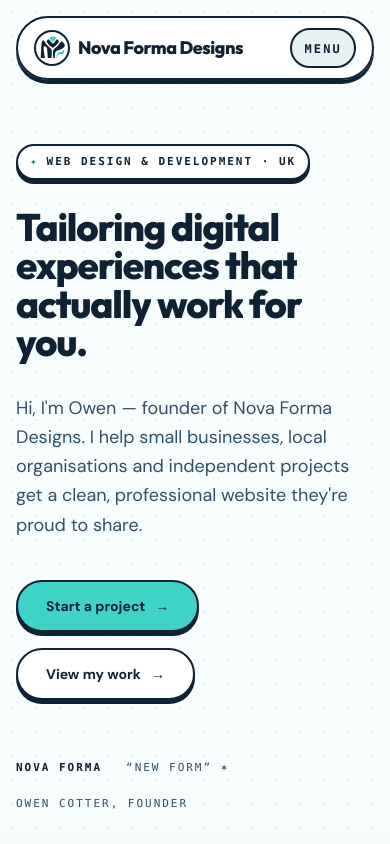
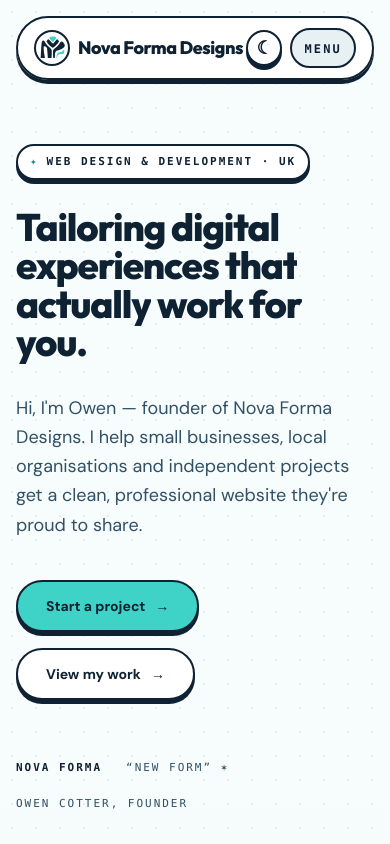
Before and after one commit to Ojay97-hub/nova-forma-revamp, a React (Vite) app: page / in a window 390 px wide. Shown: the top 844 px of the page. Built offline with nearby package versions, Linux system fonts and the light colour scheme.

Commit message:
Add dark mode theme toggle

```diff
--- a/index.html
+++ b/index.html
@@ -1,5 +1,5 @@
 <!doctype html>
-<html lang="en" class="bg-[#F7FCFC]">
+<html lang="en">
   <head>
     <meta charset="UTF-8" />
     <meta name="viewport" content="width=device-width, initial-scale=1.0" />
@@ -7,6 +7,19 @@
       name="description"
       content="Nova Forma Designs - UK web design &amp; development by Owen Cotter. Clean, responsive, accessible websites tailored to your business."
     />
+    <script>
+      (function () {
+        try {
+          var stored = localStorage.getItem("nova-forma-theme");
+          var dark = stored === "dark";
+          document.documentElement.classList.toggle("dark", dark);
+          document.documentElement.dataset.theme = dark ? "dark" : "light";
+          document.documentElement.style.backgroundColor = dark ? "#050c12" : "#f7fcfc";
+        } catch (error) {
+          document.documentElement.style.backgroundColor = "#f7fcfc";
+        }
+      })();
+    </script>
     <title>Nova Forma Designs | Web Design &amp; Development UK</title>
     <link rel="icon" href="/logo.svg" type="image/svg+xml" />
     <link rel="preconnect" href="https://fonts.googleapis.com" />
--- a/src/components/MagneticButton.tsx
+++ b/src/components/MagneticButton.tsx
@@ -60,8 +60,8 @@ export default function MagneticButton({
   const base =
     "group relative inline-flex items-center gap-2.5 rounded-full border-2 border-ink px-7 py-3.5 font-sans text-sm font-bold shadow-pop transition-[transform,background-color,box-shadow] duration-200 ease-out hover:-translate-y-0.5 hover:shadow-pop-lg active:translate-y-0.5 active:shadow-none";
   const styles: Record<Variant, string> = {
-    solid: "bg-teal text-ink hover:bg-teal-soft",
-    ink: "bg-ink text-cream hover:bg-teal hover:text-ink",
+    solid: "bg-teal text-navy hover:bg-teal-soft dark:hover:bg-teal",
+    ink: "bg-navy text-paper hover:bg-teal hover:text-navy",
     ghost: "bg-ivory text-ink hover:bg-navy-mist",
   };
   const cls = `${base} ${styles[variant]} ${className}`;
--- a/src/components/Navbar.tsx
+++ b/src/components/Navbar.tsx
@@ -1,6 +1,7 @@
 import { useEffect, useRef, useState } from "react";
 import { gsap } from "../lib/animations";
 import { usePrefersReducedMotion } from "../hooks/usePrefersReducedMotion";
+import { useTheme, type Theme } from "../hooks/useTheme";
 import LogoMark from "./ui/LogoMark";
 
 const LINKS = [
@@ -10,10 +11,36 @@ const LINKS = [
   { label: "Process", href: "#process" },
 ];
 
+function ThemeToggle({
+  theme,
+  onToggle,
+  className = "",
+}: {
+  theme: Theme;
+  onToggle: () => void;
+  className?: string;
+}) {
+  const nextTheme = theme === "dark" ? "light" : "dark";
+
+  return (
+    <button
+      type="button"
+      aria-label={`Switch to ${nextTheme} mode`}
+      aria-pressed={theme === "dark"}
+      title={`Switch to ${nextTheme} mode`}
+      onClick={onToggle}
+      className={`grid h-10 w-10 shrink-0 place-items-center rounded-full border-2 border-ink bg-ivory text-lg font-bold leading-none text-ink shadow-pop transition-[transform,background-color,box-shadow] duration-200 hover:-translate-y-0.5 hover:bg-navy-mist hover:shadow-pop-lg active:translate-y-0.5 active:shadow-none ${className}`}
+    >
+      <span aria-hidden>{theme === "dark" ? "☀" : "☾"}</span>
+    </button>
+  );
+}
+
 export default function Navbar() {
   const nav = useRef<HTMLElement>(null);
   const [open, setOpen] = useState(false);
   const reduced = usePrefersReducedMotion();
+  const { theme, toggleTheme } = useTheme();
 
   useEffect(() => {
     const el = nav.current;
@@ -57,15 +84,20 @@ export default function Navbar() {
           <li>
             <a
               href="#contact"
-              className="rounded-full border-2 border-ink bg-teal px-4 py-2 text-sm font-bold text-ink shadow-pop transition-[transform,box-shadow] duration-200 hover:-translate-y-0.5 hover:shadow-pop-lg active:translate-y-0.5 active:shadow-none"
+              className="rounded-full border-2 border-ink bg-teal px-4 py-2 text-sm font-bold text-navy shadow-pop transition-[transform,box-shadow] duration-200 hover:-translate-y-0.5 hover:shadow-pop-lg active:translate-y-0.5 active:shadow-none"
             >
               Let's chat
             </a>
           </li>
+          <li>
+            <ThemeToggle theme={theme} onToggle={toggleTheme} />
+          </li>
         </ul>
 
+        <div className="flex items-center gap-2 md:hidden">
+          <ThemeToggle theme={theme} onToggle={toggleTheme} className="h-9 w-9" />
           <button
-          className="rounded-full border-2 border-ink bg-navy-mist px-3 py-1.5 md:hidden"
+            className="rounded-full border-2 border-ink bg-navy-mist px-3 py-1.5"
             aria-expanded={open}
             aria-controls="mobile-menu"
             aria-label={open ? "Close menu" : "Open menu"}
@@ -75,6 +107,7 @@ export default function Navbar() {
               {open ? "Close" : "Menu"}
             </span>
           </button>
+        </div>
       </nav>
 
       {/* Mobile menu */}
--- a/src/components/three/HeroScene.tsx
+++ b/src/components/three/HeroScene.tsx
@@ -1,18 +1,60 @@
-import { useMemo, useRef, useState } from "react";
+import { useEffect, useMemo, useRef, useState } from "react";
 import { Canvas, type ThreeEvent, useFrame, useThree } from "@react-three/fiber";
 import * as THREE from "three";
 
 type LogoPart = {
   name: string;
-  color: string;
+  color: "navy" | "teal";
   points: Array<[number, number]>;
   hoverOffset: [number, number, number];
 };
 
-const NAVY = "#0F2233";
-const TEAL = "#3FD2C6";
-const HOVER_TEAL = "#7CF4EC";
-const HOVER_NAVY = "#244963";
+type ScenePalette = {
+  navy: string;
+  teal: string;
+  hoverTeal: string;
+  hoverNavy: string;
+  inkEmissive: number;
+  inkPulse: number;
+  inkHoverEmissive: number;
+  inkRoughness: number;
+  light: string;
+};
+
+const LIGHT_PALETTE: ScenePalette = {
+  navy: "#0F2233",
+  teal: "#3FD2C6",
+  hoverTeal: "#7CF4EC",
+  hoverNavy: "#244963",
+  inkEmissive: 0.015,
+  inkPulse: 0.015,
+  inkHoverEmissive: 0.03,
+  inkRoughness: 0.36,
+  light: "#F7FCFC",
+};
+
+function getScenePalette(): ScenePalette {
+  if (typeof window === "undefined") return LIGHT_PALETTE;
+
+  const styles = window.getComputedStyle(document.documentElement);
+  const read = (name: string, fallback: string) => styles.getPropertyValue(name).trim() || fallback;
+  const readNumber = (name: string, fallback: number) => {
+    const value = Number.parseFloat(styles.getPropertyValue(name));
+    return Number.isFinite(value) ? value : fallback;
+  };
+
+  return {
+    navy: read("--logo-ink", LIGHT_PALETTE.navy),
+    teal: read("--logo-accent", LIGHT_PALETTE.teal),
+    hoverTeal: read("--logo-accent-hover", LIGHT_PALETTE.hoverTeal),
+    hoverNavy: read("--logo-ink-hover", LIGHT_PALETTE.hoverNavy),
+    inkEmissive: readNumber("--logo-ink-emissive", LIGHT_PALETTE.inkEmissive),
+    inkPulse: readNumber("--logo-ink-pulse", LIGHT_PALETTE.inkPulse),
+    inkHoverEmissive: readNumber("--logo-ink-hover-emissive", LIGHT_PALETTE.inkHoverEmissive),
+    inkRoughness: readNumber("--logo-ink-roughness", LIGHT_PALETTE.inkRoughness),
+    light: read("--scene-light", LIGHT_PALETTE.light),
+  };
+}
 
 const normalize = ([x, y]: [number, number]): [number, number] => [
   (x - 90) / 42,
@@ -91,7 +133,7 @@ function makeRoundedShape(points: Array<[number, number]>, radius = 0.055) {
 const PARTS: LogoPart[] = [
   {
     name: "left-wing",
-    color: NAVY,
+    color: "navy",
     points: [
       [17.5, 154],
       [23.5, 57.5],
@@ -108,7 +150,7 @@ const PARTS: LogoPart[] = [
   },
   {
     name: "right-wing",
-    color: NAVY,
+    color: "navy",
     points: [
       [98, 154],
       [98, 105],
@@ -123,7 +165,7 @@ const PARTS: LogoPart[] = [
   },
   {
     name: "tail",
-    color: TEAL,
+    color: "teal",
     points: [
       [118, 154],
       [123.3, 127.8],
@@ -138,7 +180,7 @@ const PARTS: LogoPart[] = [
   },
   {
     name: "chevron",
-    color: NAVY,
+    color: "navy",
     points: [
       [55.2, 47],
       [66.7, 34.5],
@@ -151,7 +193,7 @@ const PARTS: LogoPart[] = [
   },
   {
     name: "spark",
-    color: TEAL,
+    color: "teal",
     points: [
       [72, 26],
       [95, 16],
@@ -185,6 +227,7 @@ function LogoShape({
   animate,
   hovered,
   activePoint,
+  palette,
   onPointerOver,
   onPointerOut,
 }: {
@@ -193,20 +236,22 @@ function LogoShape({
   animate: boolean;
   hovered: boolean;
   activePoint: THREE.Vector3 | null;
+  palette: ScenePalette;
   onPointerOver: () => void;
   onPointerOut: () => void;
 }) {
   const mesh = useRef<THREE.Mesh>(null);
   const material = useRef<THREE.MeshStandardMaterial>(null);
   const geometry = useMemo(() => makeGeometry(part.points), [part.points]);
-  const isAccent = part.color === TEAL;
+  const isAccent = part.color === "teal";
+  const partColor = isAccent ? palette.teal : palette.navy;
   const localPointer = useRef(new THREE.Vector3(999, 999, 999));
   const targetGlow = useRef(0);
 
-  const baseColor = useMemo(() => new THREE.Color(part.color), [part.color]);
+  const baseColor = useMemo(() => new THREE.Color(partColor), [partColor]);
   const hoverColor = useMemo(
-    () => new THREE.Color(isAccent ? HOVER_TEAL : HOVER_NAVY),
-    [isAccent],
+    () => new THREE.Color(isAccent ? palette.hoverTeal : palette.hoverNavy),
+    [isAccent, palette.hoverNavy, palette.hoverTeal],
   );
 
   const updateVertexGlow = (glow: number) => {
@@ -274,7 +319,7 @@ function LogoShape({
     if (material.current) {
       material.current.emissiveIntensity = isAccent
         ? 0.08 + Math.max(0, wave) * 0.1 + hoverLift * 0.22
-        : 0.015 + Math.max(0, wave) * 0.015 + hoverLift * 0.03;
+        : palette.inkEmissive + Math.max(0, wave) * palette.inkPulse + hoverLift * palette.inkHoverEmissive;
     }
 
     updateVertexGlow(glow);
@@ -306,16 +351,24 @@ function LogoShape({
         ref={material}
         color="#FFFFFF"
         vertexColors
-        roughness={isAccent ? 0.24 : 0.36}
-        metalness={isAccent ? 0.16 : 0.08}
-        emissive={part.color}
-        emissiveIntensity={isAccent ? 0.08 : 0.015}
+        roughness={isAccent ? 0.24 : palette.inkRoughness}
+        metalness={isAccent ? 0.16 : 0.04}
+        emissive={partColor}
+        emissiveIntensity={isAccent ? 0.08 : palette.inkEmissive}
       />
     </mesh>
   );
 }
 
-function AccentGlow({ animate, hovered }: { animate: boolean; hovered: boolean }) {
+function AccentGlow({
+  animate,
+  hovered,
+  palette,
+}: {
+  animate: boolean;
+  hovered: boolean;
+  palette: ScenePalette;
+}) {
   const group = useRef<THREE.Group>(null);
   const material = useRef<THREE.MeshBasicMaterial>(null);
 
@@ -333,7 +386,7 @@ function AccentGlow({ animate, hovered }: { animate: boolean; hovered: boolean }
     <group ref={group} position={[0.08, -0.08, -0.26]}>
       <mesh rotation={[Math.PI / 2, 0, 0]}>
         <torusGeometry args={[1.95, 0.01, 8, 120]} />
-        <meshBasicMaterial ref={material} color={TEAL} transparent opacity={0.12} />
+        <meshBasicMaterial ref={material} color={palette.teal} transparent opacity={0.12} />
       </mesh>
     </group>
   );
@@ -341,9 +394,11 @@ function AccentGlow({ animate, hovered }: { animate: boolean; hovered: boolean }
 
 function Scene({
   animate,
+  palette,
   onDragChange,
 }: {
   animate: boolean;
+  palette: ScenePalette;
   onDragChange: (dragging: boolean) => void;
 }) {
   const { viewport } = useThree();
@@ -492,7 +547,7 @@ function Scene({
         <meshBasicMaterial transparent opacity={0} depthWrite={false} />
       </mesh>
       <group ref={system} rotation={[0.04, -0.1, 0]}>
-        <AccentGlow animate={animate} hovered={Boolean(hoveredPart)} />
+        <AccentGlow animate={animate} hovered={Boolean(hoveredPart)} palette={palette} />
         {PARTS.map((part, index) => (
           <LogoShape
             key={part.name}
@@ -501,6 +556,7 @@ function Scene({
             animate={animate}
             hovered={hoveredPart === part.name}
             activePoint={hoveredPart === part.name ? activePoint : null}
+            palette={palette}
             onPointerOver={() => setHoveredPart(part.name)}
             onPointerOut={() => setHoveredPart((current) => (current === part.name ? null : current))}
           />
@@ -512,6 +568,17 @@ function Scene({
 
 export default function HeroScene({ animate }: { animate: boolean }) {
   const [dragging, setDragging] = useState(false);
+  const [palette, setPalette] = useState<ScenePalette>(getScenePalette);
+
+  useEffect(() => {
+    const root = document.documentElement;
+    const syncPalette = () => setPalette(getScenePalette());
+    const observer = new MutationObserver(syncPalette);
+
+    syncPalette();
+    observer.observe(root, { attributes: true, attributeFilter: ["class", "data-theme"] });
+    return () => observer.disconnect();
+  }, []);
 
   return (
     <Canvas
@@ -522,10 +589,10 @@ export default function HeroScene({ animate }: { animate: boolean }) {
       aria-hidden
     >
       <ambientLight intensity={0.9} />
-      <directionalLight position={[4, 5, 5]} intensity={2.15} color="#F7FCFC" />
-      <pointLight position={[-4, -2, 2]} intensity={18} color={TEAL} />
+      <directionalLight position={[4, 5, 5]} intensity={2.15} color={palette.light} />
+      <pointLight position={[-4, -2, 2]} intensity={18} color={palette.teal} />
       <pointLight position={[3, -3, 4]} intensity={8} color="#FFFFFF" />
-      <Scene animate={animate} onDragChange={setDragging} />
+      <Scene animate={animate} palette={palette} onDragChange={setDragging} />
     </Canvas>
   );
 }
--- /dev/null
+++ b/src/hooks/useTheme.ts
@@ -0,0 +1,50 @@
+import { useEffect, useState } from "react";
+
+export type Theme = "light" | "dark";
+
+const STORAGE_KEY = "nova-forma-theme";
+
+function getStoredTheme(): Theme | null {
+  try {
+    const stored = window.localStorage.getItem(STORAGE_KEY);
+    return stored === "light" || stored === "dark" ? stored : null;
+  } catch {
+    return null;
+  }
+}
+
+function getInitialTheme(): Theme {
+  if (typeof window === "undefined") return "light";
+  const stored = getStoredTheme();
+  return stored ?? "light";
+}
+
+function applyTheme(theme: Theme) {
+  const root = document.documentElement;
+  const dark = theme === "dark";
+  root.classList.toggle("dark", dark);
+  root.dataset.theme = theme;
+  root.style.backgroundColor = dark ? "#050c12" : "#f7fcfc";
+}
+
+export function useTheme() {
+  const [theme, setTheme] = useState<Theme>(getInitialTheme);
+
+  useEffect(() => {
+    applyTheme(theme);
+  }, [theme]);
+
+  const toggleTheme = () => {
+    setTheme((current) => {
+      const next = current === "dark" ? "light" : "dark";
+      try {
+        window.localStorage.setItem(STORAGE_KEY, next);
+      } catch {
+        // The visual theme still changes even if storage is unavailable.
+      }
+      return next;
+    });
+  };
+
+  return { theme, toggleTheme };
+}
--- a/src/index.css
+++ b/src/index.css
@@ -5,6 +5,56 @@
 @layer base {
   :root {
     color-scheme: light;
+    --color-cream: 247 252 252;
+    --color-ivory: 255 255 255;
+    --color-ink: 15 34 51;
+    --color-ink-soft: 49 80 102;
+    --color-ink-faint: 110 137 153;
+    --color-navy-mist: 231 241 243;
+    --color-teal-soft: 207 247 243;
+    --color-teal-deep: 19 142 141;
+    --color-lilac: 90 141 166;
+    --color-lilac-soft: 220 239 242;
+    --color-butter: 233 251 249;
+    --color-peach: 169 236 231;
+    --color-shadow: 15 34 51;
+    --focus-ring: 15 34 51;
+    --logo-ink: #0f2233;
+    --logo-accent: #3fd2c6;
+    --logo-ink-hover: #244963;
+    --logo-accent-hover: #7cf4ec;
+    --logo-ink-emissive: 0.015;
+    --logo-ink-pulse: 0.015;
+    --logo-ink-hover-emissive: 0.03;
+    --logo-ink-roughness: 0.36;
+    --scene-light: #f7fcfc;
+  }
+
+  :root.dark {
+    color-scheme: dark;
+    --color-cream: 5 12 18;
+    --color-ivory: 11 25 36;
+    --color-ink: 234 251 250;
+    --color-ink-soft: 169 206 213;
+    --color-ink-faint: 120 157 169;
+    --color-navy-mist: 20 48 61;
+    --color-teal-soft: 8 82 86;
+    --color-teal-deep: 127 245 237;
+    --color-lilac: 143 193 213;
+    --color-lilac-soft: 22 54 67;
+    --color-butter: 8 58 63;
+    --color-peach: 63 210 198;
+    --color-shadow: 63 210 198;
+    --focus-ring: 63 210 198;
+    --logo-ink: #ffffff;
+    --logo-accent: #3fd2c6;
+    --logo-ink-hover: #ffffff;
+    --logo-accent-hover: #97fff8;
+    --logo-ink-emissive: 0.2;
+    --logo-ink-pulse: 0.055;
+    --logo-ink-hover-emissive: 0.12;
+    --logo-ink-roughness: 0.2;
+    --scene-light: #ffffff;
   }
 
   html {
@@ -15,16 +65,17 @@
 
   body {
     @apply font-sans text-base;
+    background: rgb(var(--color-cream));
     text-rendering: optimizeLegibility;
   }
 
   ::selection {
-    background: #3fd2c6;
+    background: rgb(var(--color-teal-deep));
     color: #0f2233;
   }
 
   :focus-visible {
-    outline: 3px solid #0f2233;
+    outline: 3px solid rgb(var(--focus-ring));
     outline-offset: 3px;
     border-radius: 6px;
   }
@@ -60,16 +111,16 @@
 @layer utilities {
   /* Soft teal highlight behind inline words */
   .marker {
-    background-image: linear-gradient(transparent 58%, rgba(207, 247, 243, 0.95) 58%);
+    background-image: linear-gradient(transparent 58%, rgb(var(--color-teal-soft) / 0.95) 58%);
     box-decoration-break: clone;
     -webkit-box-decoration-break: clone;
     padding: 0 0.08em;
   }
   .marker-pink {
-    background-image: linear-gradient(transparent 58%, rgba(63, 210, 198, 0.28) 58%);
+    background-image: linear-gradient(transparent 58%, rgb(var(--color-teal-deep) / 0.32) 58%);
   }
   .marker-lilac {
-    background-image: linear-gradient(transparent 58%, rgba(220, 239, 242, 0.95) 58%);
+    background-image: linear-gradient(transparent 58%, rgb(var(--color-lilac-soft) / 0.95) 58%);
   }
 
   /* Hand-drawn wavy underline (inline SVG, no asset) */
@@ -83,7 +134,7 @@
 
   /* Subtle dotted texture for the white canvas */
   .dotgrid {
-    background-image: radial-gradient(rgba(15, 34, 51, 0.06) 1.4px, transparent 1.4px);
+    background-image: radial-gradient(rgb(var(--color-ink) / 0.07) 1.4px, transparent 1.4px);
     background-size: 24px 24px;
   }
 
--- a/tailwind.config.ts
+++ b/tailwind.config.ts
@@ -1,4 +1,6 @@
 import type { Config } from "tailwindcss";
+
+const colorVar = (name: string) => `rgb(var(${name}) / <alpha-value>)`;
 
 /**
  * Nova Forma Designs brand tokens.
@@ -8,39 +10,41 @@ import type { Config } from "tailwindcss";
  * working while the visual scheme follows the new logo.
  */
 export default {
+  darkMode: "class",
   content: ["./index.html", "./src/**/*.{ts,tsx}"],
   theme: {
     extend: {
       colors: {
-        cream: "#F7FCFC",
-        ivory: "#FFFFFF",
+        cream: colorVar("--color-cream"),
+        ivory: colorVar("--color-ivory"),
+        paper: "#F7FCFC",
         ink: {
-          DEFAULT: "#0F2233",
-          soft: "#315066",
-          faint: "#6E8999",
+          DEFAULT: colorVar("--color-ink"),
+          soft: colorVar("--color-ink-soft"),
+          faint: colorVar("--color-ink-faint"),
         },
         navy: {
           DEFAULT: "#0F2233",
           soft: "#315066",
-          mist: "#E7F1F3",
+          mist: colorVar("--color-navy-mist"),
         },
         teal: {
           DEFAULT: "#3FD2C6",
-          soft: "#CFF7F3",
-          deep: "#138E8D",
+          soft: colorVar("--color-teal-soft"),
+          deep: colorVar("--color-teal-deep"),
         },
         pink: {
           DEFAULT: "#3FD2C6",
-          soft: "#CFF7F3",
-          deep: "#138E8D",
+          soft: colorVar("--color-teal-soft"),
+          deep: colorVar("--color-teal-deep"),
         },
         coral: "#16B8C3",
-        peach: "#A9ECE7",
+        peach: colorVar("--color-peach"),
         lilac: {
-          DEFAULT: "#5A8DA6",
-          soft: "#DCEFF2",
+          DEFAULT: colorVar("--color-lilac"),
+          soft: colorVar("--color-lilac-soft"),
         },
-        butter: "#E9FBF9",
+        butter: colorVar("--color-butter"),
         mint: "#3FD2C6",
       },
       fontFamily: {
@@ -55,11 +59,11 @@ export default {
         blob: "42% 58% 63% 37% / 41% 44% 56% 59%",
       },
       boxShadow: {
-        pop: "0 4px 0 0 #0F2233",
-        "pop-lg": "0 8px 0 0 #0F2233",
-        "pop-pink": "0 4px 0 0 #138E8D",
-        soft: "0 22px 50px -20px rgba(15,34,51,0.32)",
-        "soft-sm": "0 10px 30px -16px rgba(15,34,51,0.28)",
+        pop: "0 4px 0 0 rgb(var(--color-shadow) / 1)",
+        "pop-lg": "0 8px 0 0 rgb(var(--color-shadow) / 1)",
+        "pop-pink": "0 4px 0 0 rgb(var(--color-teal-deep) / 1)",
+        soft: "0 22px 50px -20px rgb(var(--color-shadow) / 0.32)",
+        "soft-sm": "0 10px 30px -16px rgb(var(--color-shadow) / 0.28)",
       },
       transitionTimingFunction: {
         "out-expo": "cubic-bezier(0.16, 1, 0.3, 1)",
```
Also changed, not shown: src/components/Footer.tsx (+12 -12 lines), src/components/Process.tsx (+4 -4 lines), src/components/Work.tsx (+7 -7 lines), src/components/ui/LogoMark.tsx (+5 -5 lines). Lines whose indentation alone changed are shown as unchanged.
